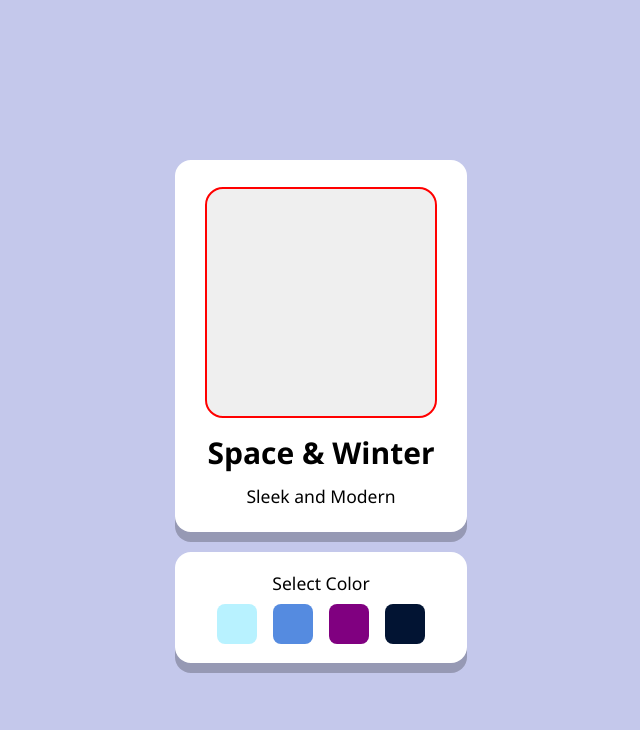
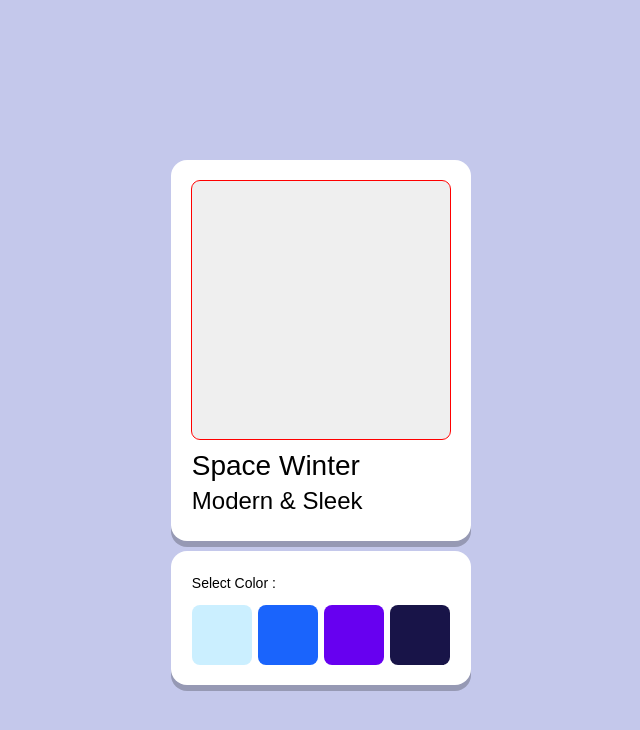
Before and after one commit to srpthemangoeater/colored-box, a Vue app: page / in a window 1280 px wide. Both pictures are taken after a click on the button 639 px from the left and 302 px from the top of the page. Shown: the top 730 px of the page, without its empty margins (319-959 px from the left). Built offline with nearby package versions, Linux system fonts and the light colour scheme.

Commit message:
fix/ change size,font, curser,

```diff
--- a/src/App.vue
+++ b/src/App.vue
@@ -2,10 +2,10 @@
 import { ref, onMounted, onUnmounted } from 'vue';
 
 const colorList = ref([
-  { color: '#b8f2ff' },
-  { color: '#558be0' },
-  { color: 'purple' },
-  { color: '#021433' }
+  { color: '#CBEFFF' },
+  { color: '#1A64FC' },
+  { color: '#6700F0' },
+  { color: '#181448' }
 ]);
 
 const selectedColor = ref('');
@@ -35,12 +35,14 @@ onUnmounted(() => {
     <div class="box">
       <button class="colored-box" :class="{ 'red-outline': showColorSelect }"
         :style="{ backgroundColor: selectedColor }" @click="toggleColorSelect"></button>
-      <h1>Space & Winter</h1>
-      <h3>Sleek and Modern</h3>
+      <div style="width: 100%;">
+        <h1>Space Winter</h1>
+        <h2>Modern & Sleek</h2>
+      </div>
     </div>
 
     <div v-if="showColorSelect" class="color-select box">
-      <h3>Select Color</h3>
+      <h3>Select Color :</h3>
       <div class="color-list">
         <button v-for="color in colorList" :key="color.color" @click="selectedColor = color.color" class="color-each"
           :style="{ backgroundColor: color.color }">
@@ -51,62 +53,70 @@ onUnmounted(() => {
 </template>
 
 <style lang="css">
+button:hover {
+  cursor: pointer;
+}
+
 .page-container {
   display: flex;
   flex-direction: column;
   align-items: center;
   justify-content: center;
-  gap: 20px;
+  gap: 10px;
+  width: 100%;
 }
 
 .box {
   background: #FFFFFF;
-  box-shadow: 0px 10px 0px #0000003c;
+  box-shadow: 0px 6px 0px #0000003c;
   border-radius: 1rem;
   color: black !important;
   display: flex;
   flex-direction: column;
   align-items: center;
   text-align: center;
-  padding: 1.2rem 2rem;
-  gap: 5px;
+  padding: 1.3rem 1.3rem;
+  gap: 10px;
 
   width: 100%;
   max-width: 1000px;
 }
 
+
 .colored-box {
-  border-radius: 1rem;
+  border-radius: 0.5rem;
   width: 100%;
   aspect-ratio: 1 / 1;
   border: none;
-  margin: 10px;
+}
+
+.color-list {
+  width: 100%;
 }
 
 .color-list .colored-box:focus {
-  outline: red 2px solid;
+  outline: red 1px solid;
 }
 
 .red-outline {
-  outline: red 2px solid;
+  outline: red 1px solid;
 }
 
 .color-select .color-list {
   display: flex;
   flex-wrap: wrap;
-  gap: 1rem;
-  justify-content: center;
-  max-width: calc(40px * 4 + 1rem * 3);
+  width: 100%;
+  justify-content: space-between;
 }
 
 .color-each {
   border-radius: 0.5rem;
-  width: 40px;
+  width: 60px;
   aspect-ratio: 1 / 1;
   border: none;
 }
 
 .color-each:focus {
-  outline: 2px solid red;
+  border: 1px solid red;
 }
 </style>
--- a/src/assets/main.css
+++ b/src/assets/main.css
@@ -16,6 +16,8 @@ body {
   display: flex;
   flex-direction: column;
 
+  width: 300px;
+
   align-items: center;
   justify-content: center;
 }
@@ -26,15 +28,22 @@ h3,
 p {
   margin: 0px;
   padding: 0px;
-}
-
-h1,
-h3 {
-  font-family: 'Noto Sans Thai', sans-serif;
+  text-align: left;
+  width: 100%;
+  font-family: sans-serif;
 }
 
 h1 {
-  font-weight: bold;
+  font-size: 28px;
+  line-height: 33px;
+}
+
+h2 {
+  font-size: 24px;
+}
+
+h3 {
+  font-size: 14px;
 }
 
 p {
```
